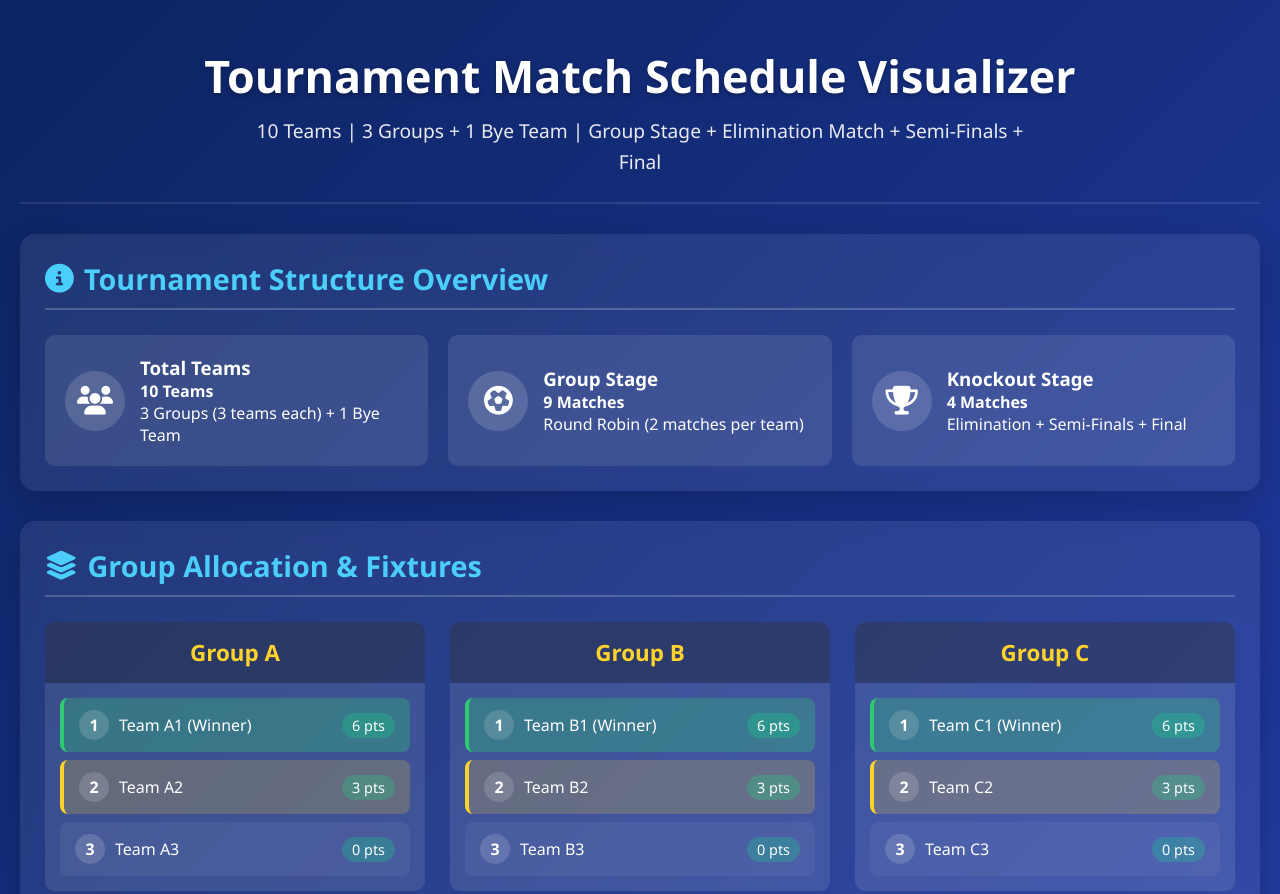
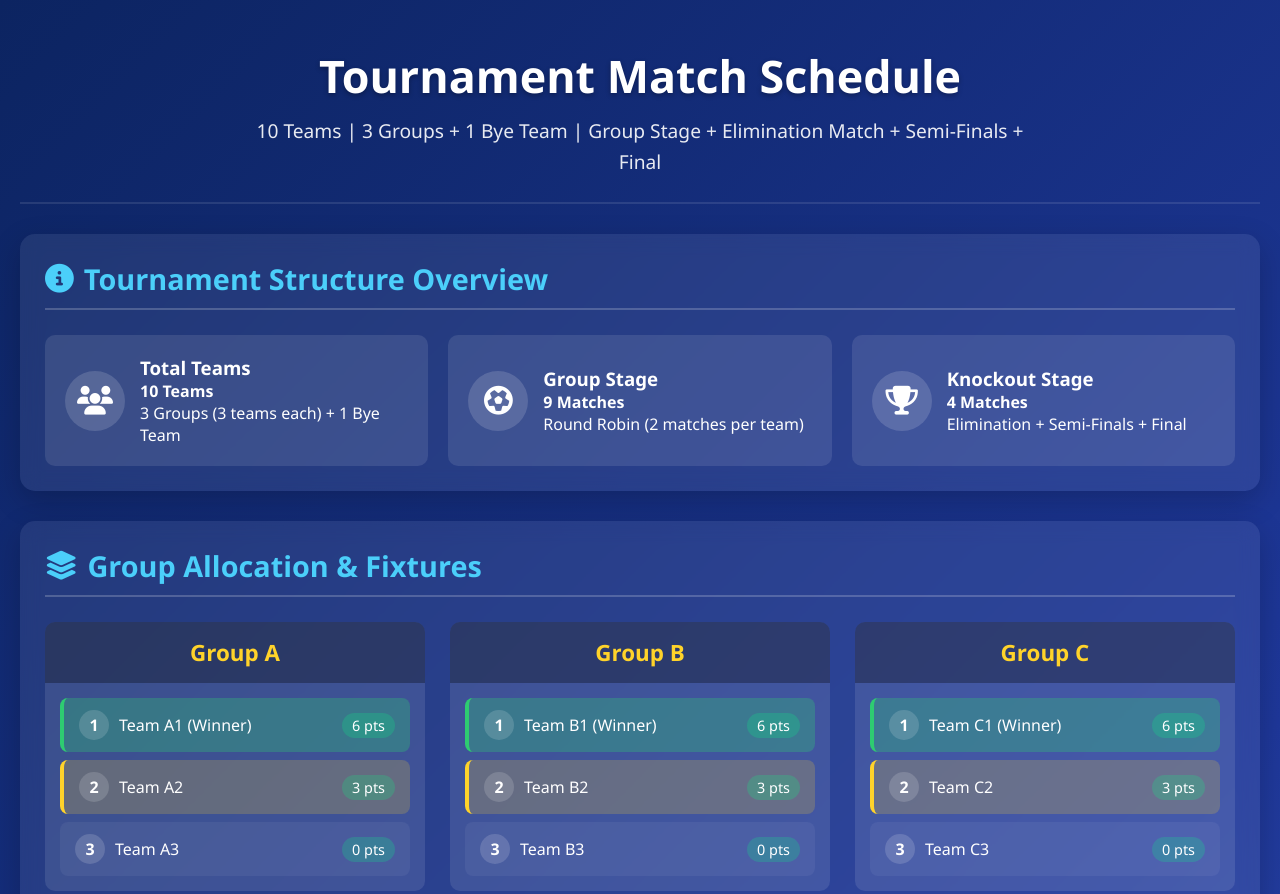
Before and after one commit to anwarshahinsanu/sportstournament, a plain HTML site: page index.html in a window 1280 px wide. Shown: the top 894 px of the page. Drawn offline with Linux system fonts and the light colour scheme.

Commit message:
vis removed

```diff
--- a/index.html
+++ b/index.html
@@ -404,7 +404,7 @@
 <body>
     <div class="container">
         <header>
-            <h1>Tournament Match Schedule Visualizer</h1>
+            <h1>Tournament Match Schedule</h1>
             <p class="subtitle">10 Teams | 3 Groups + 1 Bye Team | Group Stage + Elimination Match + Semi-Finals + Final</p>
         </header>
 
```
